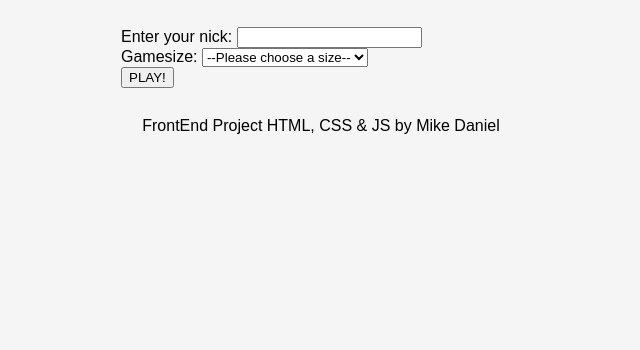
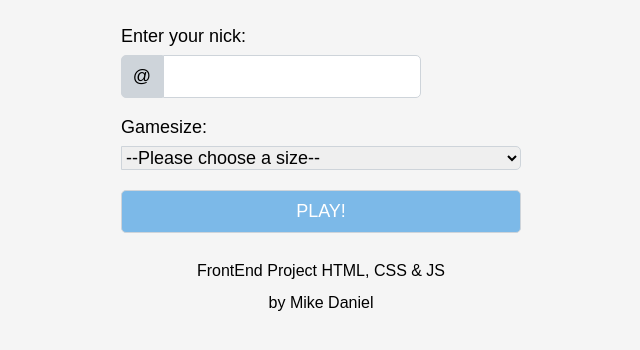
Before and after one commit to MikeDanielX-WebDesign/Frontend-HTML-CSS-JS, a plain HTML site: page index.html in a window 1280 px wide. Shown: the part 422-772 px from the top of the page, without its empty margins (319-959 px from the left). Drawn offline with Linux system fonts and the light colour scheme; a web font is replaced by a local one.

Commit message:
Prelook v1

```diff
--- a/css/style.css
+++ b/css/style.css
@@ -6,7 +6,6 @@ body{
 }
 header, footer{
     text-align: center;
-
     width: 400px;
     margin: 30px auto 0px auto;
 
@@ -17,11 +16,47 @@ main{
     margin: 30px auto 0px auto;
 }
 
+form{
+    display: flex;
+    flex-direction: column;
+    row-gap: 20px;
+    font-size: 18px;
+}
+
+label{
+    display: block;
+    margin-bottom: 10px;
+}
+
 input{
+    display: inline;
     font-family: 'Playwrite DE Grund', sans-serif;
+    width: 236px;
+    border: 1px solid #ced4da;
+    padding: 10px;
+    border-radius: 0px 5px 5px 0px;
+    font-weight: 200;
+    font-size: 18px;
+
+
+}
+input[type="submit"]{
+    background-color: #7CB9E8;
+    color: #fff;
+    font-weight: 400;
+    border-radius: 5px;
+    width: 100%;
+
+
 }
 select{
     font-family: 'Playwrite DE Grund', sans-serif;
+    width: 100%;
+    border: 1px solid #ced4da;
+    border-radius: 0px 5px 5px 0px;
+    font-weight: 200;
+    font-size: 18px;
+
 }
 
 
@@ -29,3 +64,15 @@ select{
 
 
 /* Ids */
+#nicka{
+    float: left;
+    font-family: 'Playwrite DE Grund', sans-serif;
+    text-align: center;
+    width: 20px;
+    border-radius: 5px 0px 0px 5px;
+    border: 1px solid #ced4da;
+    background-color: #ced4da;
+    padding: 10px;
+    font-weight: 400;
+    font-size: 18px;
+}
--- a/index.html
+++ b/index.html
@@ -21,7 +21,8 @@
         <form action="#">
             <div class="itemform">
                 <label for="name">Enter your nick: </label>
-                <input type="text" name="nick" id="nick" # >
+                <input type="text" name="nick" value="@" id="nicka" readonly>
+                <input type="text" name="nick" id="nick">
             </div>
             <div class="itemform">
                 <label for="name">Gamesize: </label>
@@ -41,7 +42,8 @@
     </main>
  <!-- Footer & End -->
     <footer>
-        <p>FrontEnd Project HTML, CSS & JS by Mike Daniel</p>
+        <p>FrontEnd Project HTML, CSS & JS</p><br>
+        <p>by Mike Daniel</p>
     </footer>
 </body>
 </html>
```
